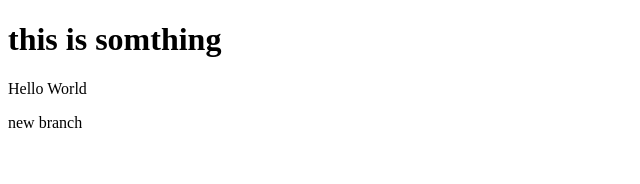
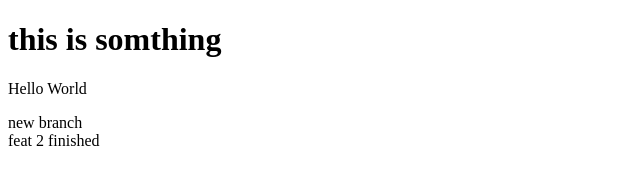
Before and after one commit to HenryHuang365/Git_init, a plain HTML site: page index.html in a window 1280 px wide. Shown: the whole page, without its empty margins (0-640 px from the left). Drawn offline with Linux system fonts and the light colour scheme.

Commit message:
feat 2 modifiyed

```diff
--- a/index.html
+++ b/index.html
@@ -10,5 +10,6 @@
     <h1>this is somthing</h1>
     <p>Hello World</p>
     <div>new branch</div>
+    <div>feat 2 finished</div>
   </body>
 </html>
```
